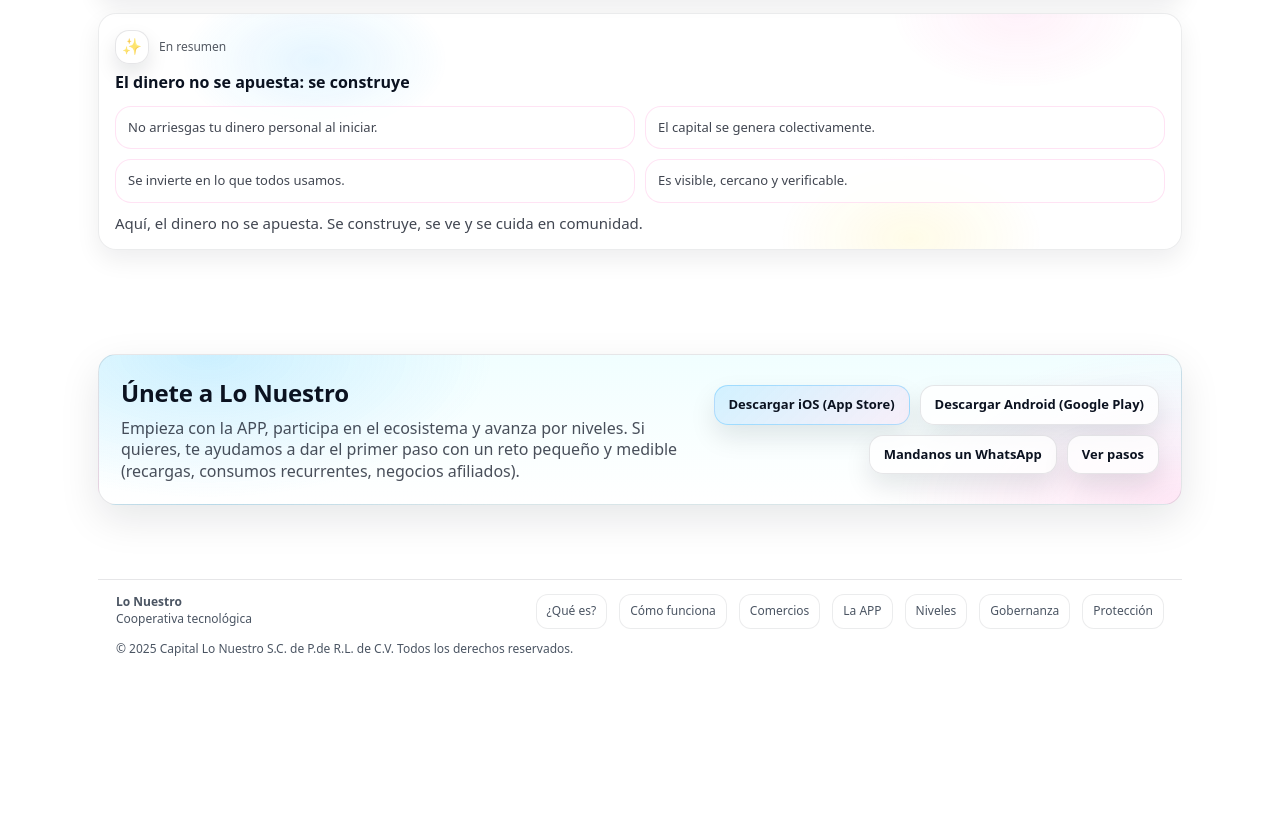
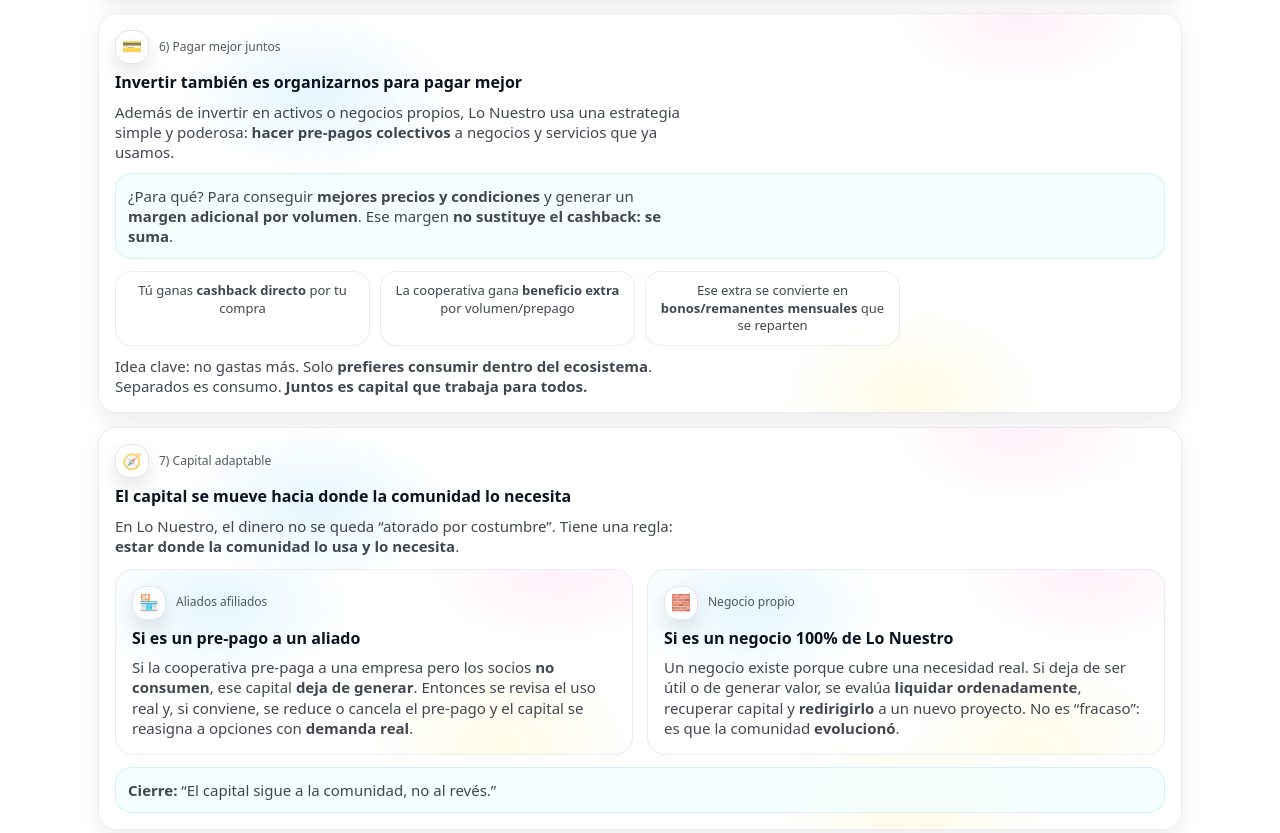
Before and after one commit to Natenun/lo-nuestro-web, a plain HTML site: page index.html in a window 1280 px wide. Shown: the part 6180-7013 px from the top of the page. Before the commit the page ends 6871 px from the top, so only its background shows below. Drawn offline with Linux system fonts and the light colour scheme.

Commit message:
Add sections for collective pre-payments and adaptable capital

```diff
--- a/index.html
+++ b/index.html
@@ -1256,6 +1256,72 @@
       </p>
     </div>
 
+    <!-- 6) Pre-pagos colectivos -->
+<div class="feature col-12">
+  <div class="kicker"><div class="icon">💳</div><span>6) Pagar mejor juntos</span></div>
+  <h3>Invertir también es organizarnos para pagar mejor</h3>
+
+  <p class="sub">
+    Además de invertir en activos o negocios propios, Lo Nuestro usa una estrategia simple y poderosa:
+    <b>hacer pre-pagos colectivos</b> a negocios y servicios que ya usamos.
+  </p>
+
+  <div class="callout" style="margin-top:10px;">
+    <p class="sub" style="margin:0;">
+      ¿Para qué? Para conseguir <b>mejores precios y condiciones</b> y generar un <b>margen adicional por volumen</b>.
+      Ese margen <b>no sustituye el cashback: se suma</b>.
+    </p>
+  </div>
+
+  <div class="steps" style="margin-top:12px;">
+    <div class="step">Tú ganas <b>cashback directo</b> por tu compra</div>
+    <div class="step">La cooperativa gana <b>beneficio extra</b> por volumen/prepago</div>
+    <div class="step">Ese extra se convierte en <b>bonos/remanentes mensuales</b> que se reparten</div>
+  </div>
+
+  <p class="sub" style="margin-top:10px;">
+    Idea clave: no gastas más. Solo <b>prefieres consumir dentro del ecosistema</b>.
+    Separados es consumo. <b>Juntos es capital que trabaja para todos.</b>
+  </p>
+</div>
+
+<!-- 7) Capital adaptable -->
+<div class="feature col-12">
+  <div class="kicker"><div class="icon">🧭</div><span>7) Capital adaptable</span></div>
+  <h3>El capital se mueve hacia donde la comunidad lo necesita</h3>
+
+  <p class="sub">
+    En Lo Nuestro, el dinero no se queda “atorado por costumbre”. Tiene una regla:
+    <b>estar donde la comunidad lo usa y lo necesita</b>.
+  </p>
+
+  <div class="grid" style="margin-top:12px;">
+    <div class="feature col-6" style="box-shadow:none; background:rgba(255,255,255,.65);">
+      <div class="kicker"><div class="icon">🏪</div><span>Aliados afiliados</span></div>
+      <h3>Si es un pre-pago a un aliado</h3>
+      <p class="sub">
+        Si la cooperativa pre-paga a una empresa pero los socios <b>no consumen</b>, ese capital <b>deja de generar</b>.
+        Entonces se revisa el uso real y, si conviene, se reduce o cancela el pre-pago y el capital se reasigna a opciones
+        con <b>demanda real</b>.
+      </p>
+    </div>
+
+    <div class="feature col-6" style="box-shadow:none; background:rgba(255,255,255,.65);">
+      <div class="kicker"><div class="icon">🧱</div><span>Negocio propio</span></div>
+      <h3>Si es un negocio 100% de Lo Nuestro</h3>
+      <p class="sub">
+        Un negocio existe porque cubre una necesidad real. Si deja de ser útil o de generar valor, se evalúa
+        <b>liquidar ordenadamente</b>, recuperar capital y <b>redirigirlo</b> a un nuevo proyecto.
+        No es “fracaso”: es que la comunidad <b>evolucionó</b>.
+      </p>
+    </div>
+  </div>
+
+  <div class="callout" style="margin-top:12px;">
+    <p class="sub" style="margin:0;"><b>Cierre:</b> “El capital sigue a la comunidad, no al revés.”</p>
+  </div>
+</div>
+
     <!-- Resumen -->
     <div class="feature col-12">
       <div class="kicker"><div class="icon">✨</div><span>En resumen</span></div>
```
